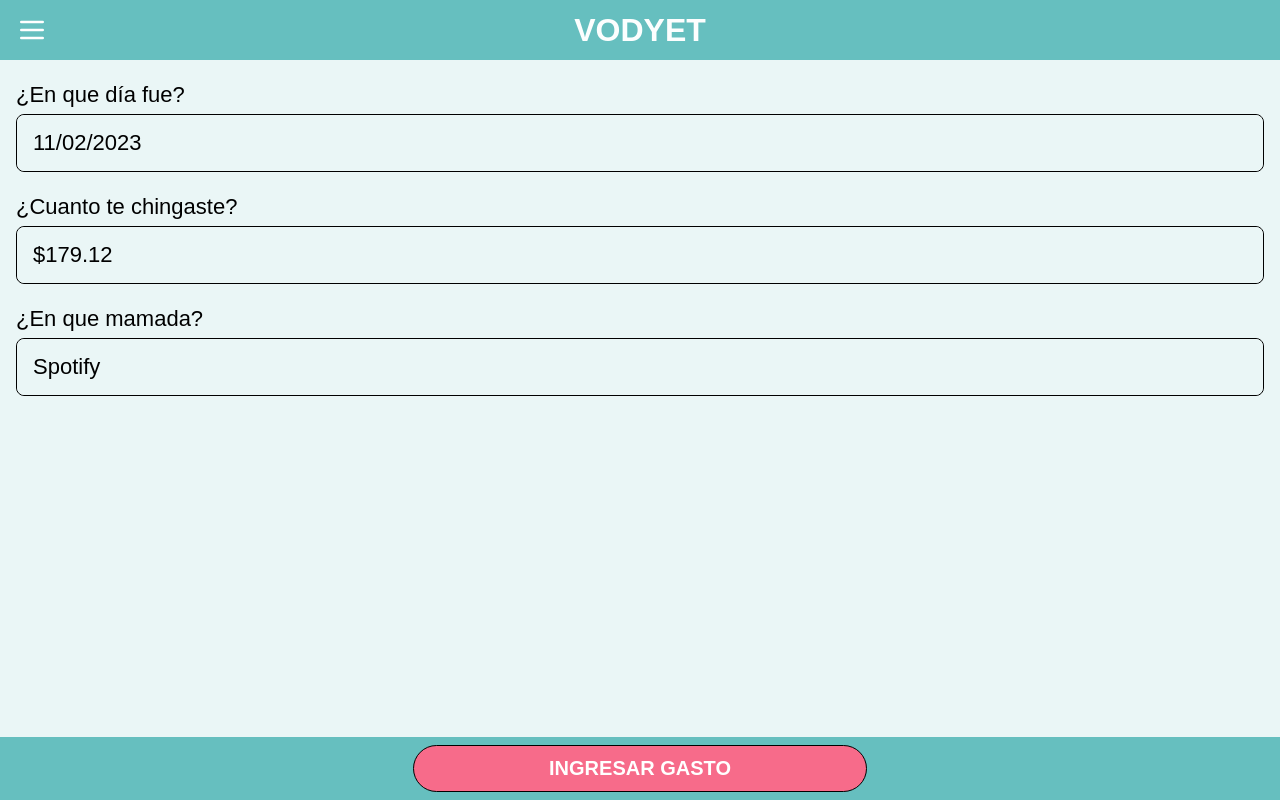
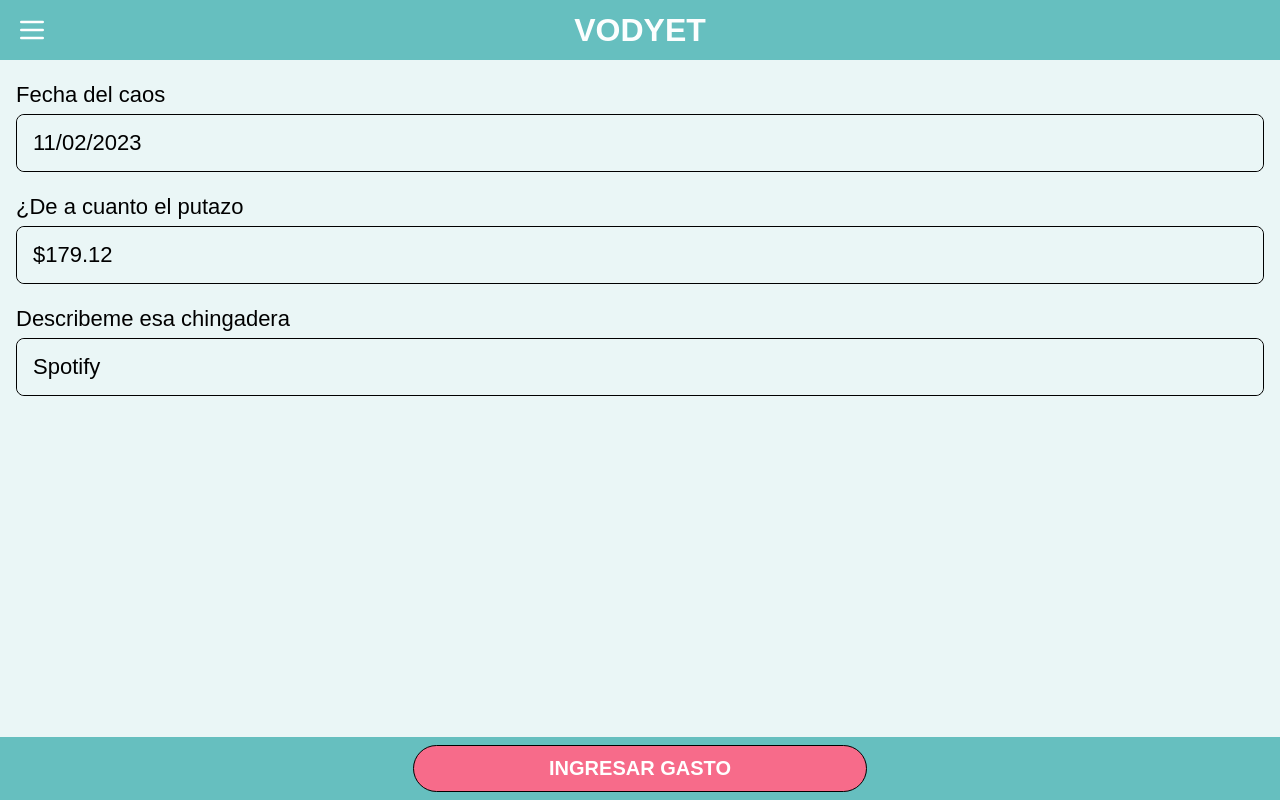
Before and after one commit to jesuszvl/vodyet, a Next.js app: page /new-expense in a window 1280 px wide. Built offline with nearby package versions, Linux system fonts and the light colour scheme; a web font is replaced by a local one.

Commit message:
change phrases

```diff
--- a/pages/new-expense.js
+++ b/pages/new-expense.js
@@ -10,12 +10,15 @@ export default function NewExpense() {
     <div className={styles.wrapper}>
       <Header showMenu />
       <div className={styles.content}>
-        <TextInput label={"¿En que día fue?"} value={"11/02/2023"}></TextInput>
+        <TextInput label={"Fecha del caos"} value={"11/02/2023"}></TextInput>
         <TextInput
-          label={"¿Cuanto te chingaste?"}
+          label={"¿De a cuanto el putazo"}
           value={"$179.12"}
         ></TextInput>
-        <TextInput label={"¿En que mamada?"} value={"Spotify"}></TextInput>
+        <TextInput
+          label={"Describeme esa chingadera"}
+          value={"Spotify"}
+        ></TextInput>
       </div>
       <ActionButton text={"INGRESAR GASTO"} href={"/history"} />
     </div>
```
